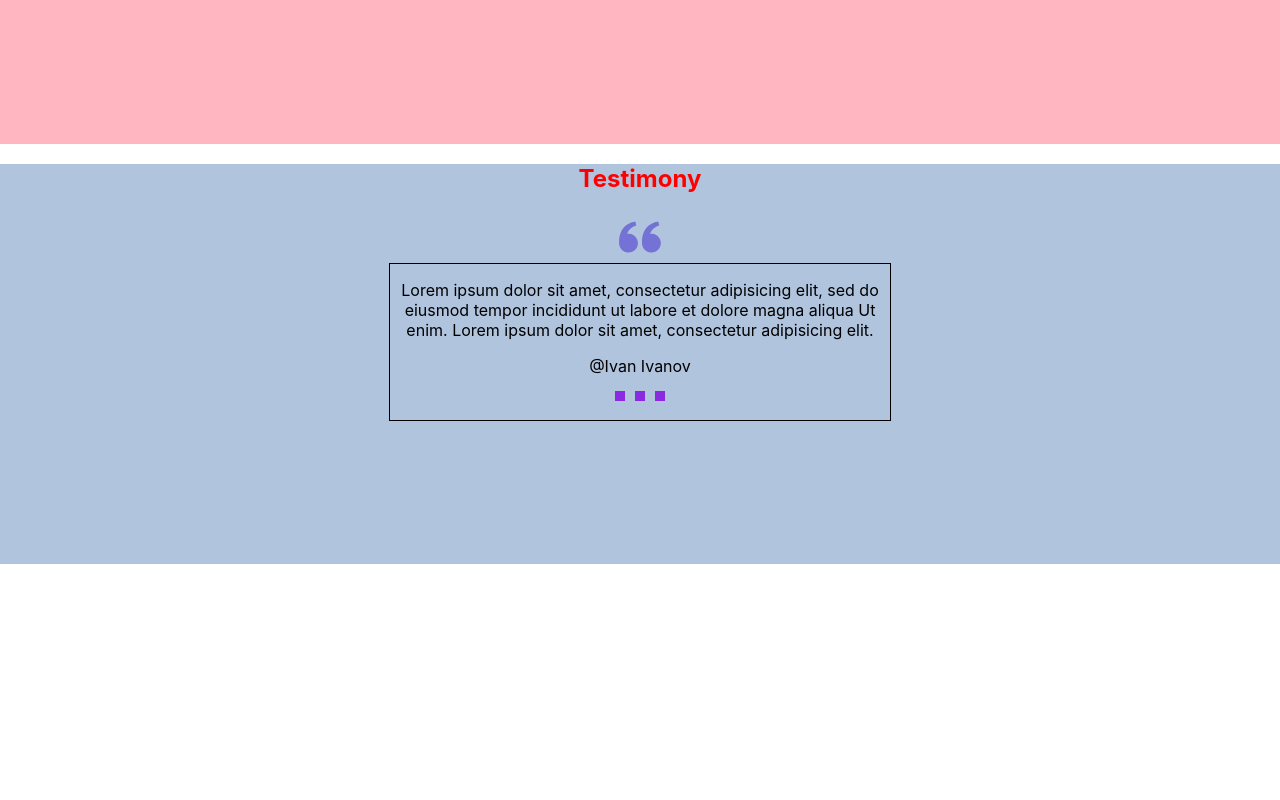
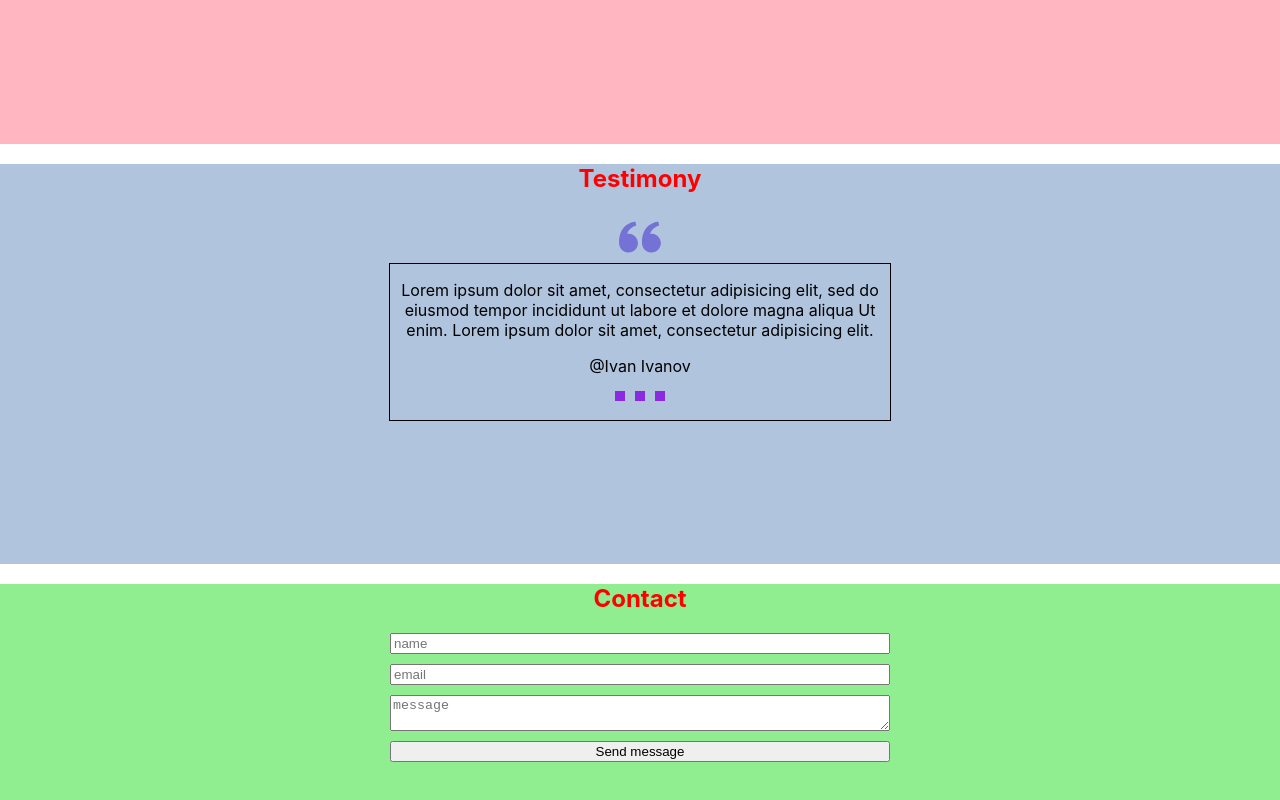
Before and after one commit to dnisaev/homework01, a React app: page / in a window 1280 px wide. Shown: the part 2350-3150 px from the top of the page. Before the commit the page ends 2914 px from the top, so only its background shows below. Built offline with nearby package versions, Linux system fonts and the light colour scheme.

Commit message:
update App.tsx

```diff
--- a/src/App.tsx
+++ b/src/App.tsx
@@ -4,6 +4,7 @@ import {Main} from "./layout/sections/main/Main";
 import {Skills} from "./layout/sections/skills/Skills";
 import {Works} from "./layout/sections/works/Works";
 import {Testimony} from "./layout/sections/testimony/Testimony";
+import {Contact} from "./layout/sections/contact/Contact";
 
 function App() {
     return (
@@ -13,6 +14,7 @@ function App() {
             <Skills/>
             <Works/>
             <Testimony/>
+            <Contact/>
         </div>
     );
 }
```
